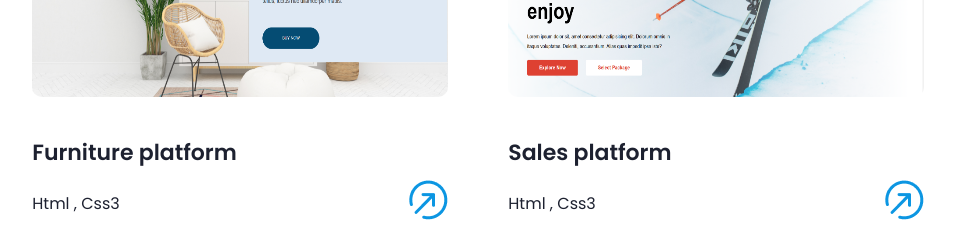
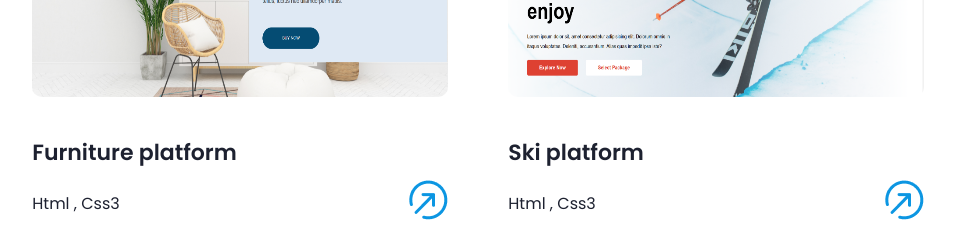
Before and after one commit to Haydar-Dayoub/portfolio, a React (Vite) app: page / in a window 1280 px wide. Shown: the part 3780-4006 px from the top of the page, without its empty margins (26-981 px from the left). Built offline with nearby package versions, Linux system fonts and the light colour scheme; a web font is replaced by a local one.

Commit message:
seventhhcommit

```diff
--- a/src/pages/HomePage.jsx
+++ b/src/pages/HomePage.jsx
@@ -95,7 +95,7 @@ const HomePage = () => {
       },
       {
         image : `/ski.png`,
-        title : 'Sales platform',
+        title : 'Ski platform',
         subtitle : 'Html , Css3',
         btn : icon,
         href : "https://haydar-dayoub.github.io/ski/",
```
